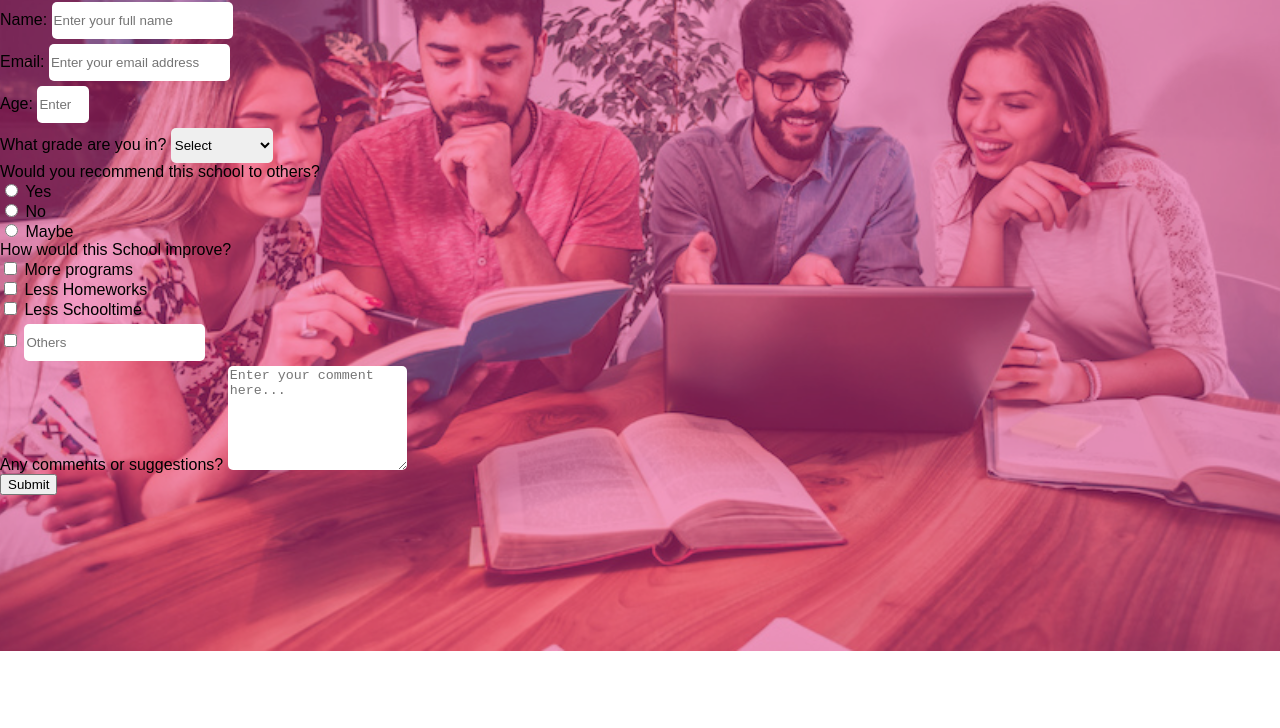
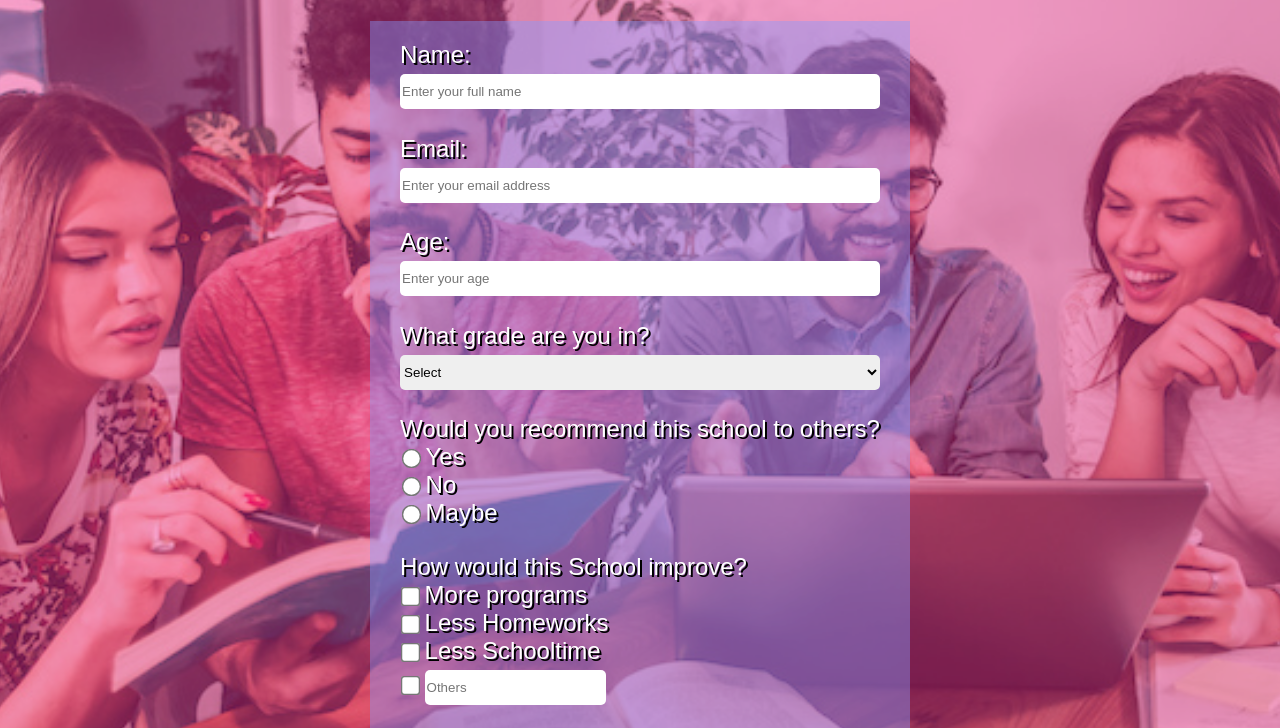
Before and after one commit to edsaur/Survey-form, a plain HTML site: page index.html in a window 1280 px wide. Shown: the part 149-877 px from the top of the page. Before the commit the page ends 800 px from the top, so only its background shows below. Drawn offline with Linux system fonts and the light colour scheme.

Commit message:
style whole site

```diff
--- a/style.css
+++ b/style.css
@@ -1,10 +1,16 @@
 @import url('https://fonts.googleapis.com/css2?family=Lato:wght@300;400&display=swap');
+* {
+  box-sizing: border-box;
+}
+
 
 body {
   font-size: 1.0em;
   margin: 0;
   padding: 0;
   font-family: sans-serif;
+  color: #ffffff;
+  text-shadow: 2px 2px black;
 }
 
 body, html {
@@ -12,10 +18,9 @@ body, html {
 }
 .bg {
   background: url('bg-1.jpeg') no-repeat;
-  height: 100%;
   background-position: center;
   background-size: cover;
-  box-shadow: inset 0 0 0 1000px rgba(255, 43, 142, 0.42);
+  box-shadow: inset 0 0 0 2000px rgba(255, 43, 142, 0.42);
 }
 
 /* HEADER */
@@ -36,6 +41,55 @@ body, html {
   margin-bottom: 0;
 }
 .subtitle {
-  margin: 0;
+  text-align: center;
+  font-size: 1.5em;
+  margin-top: 0;
+}
+
+/* SURVEY FORM */
+.survey-form {
+  display: flex;
+  justify-content: center;
+  align-items: center;
+}
+
+.main-form {
+  display: flex;
+  flex-flow: column;
+  background-color: rgba(134, 152, 255, 0.42);
+  gap: 1.6em;
+  padding-top: 20px;
+  padding-left: 30px;
+  padding-right: 30px;
+  padding-bottom: 35px;
+  margin-bottom: 30px;
+}
+
+.form {
+  display: flex;
+  flex-flow: column wrap;
+}
+input[type=checkbox] {
+  transform: scale(1.5);
+}
+input[type=radio] {
+  transform: scale(1.5);
+}
+
+label {
   font-size: 1.5em;
 }
+
+textarea {
+  font-family: inherit;
+}
+
+.submit-button {
+  border: none;
+  background-color: rgb(41, 247, 120);
+  color: #ffffff;
+  font-style: Lato;
+  font-size: 20px;
+  border-radius: 5px;
+  height: 50px;
+}
```
